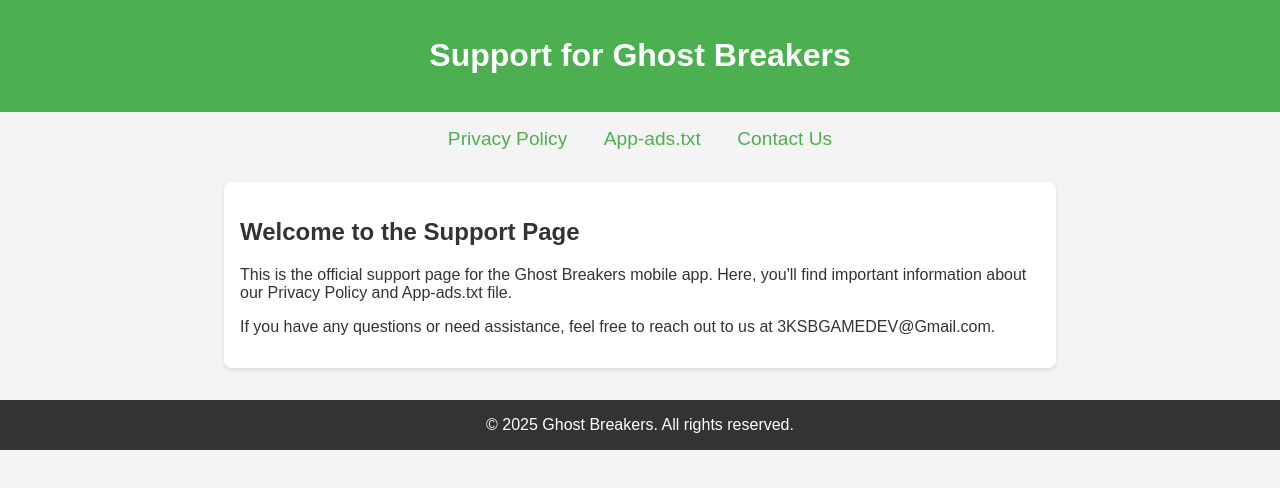
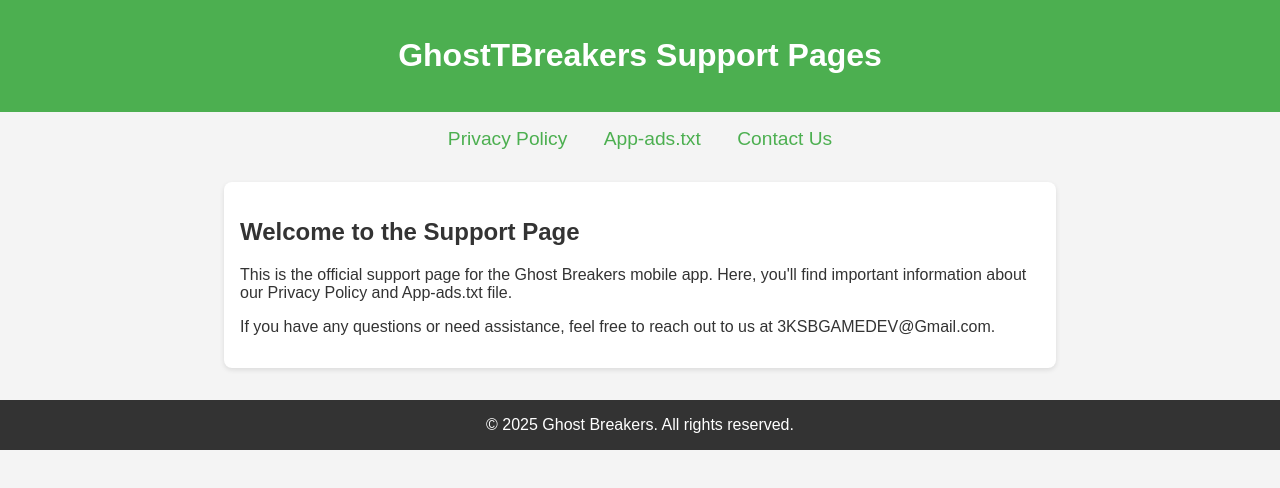
Before and after one commit to 3ksbGamedev/GhostTBreakers-Support-Pages, a plain HTML site: page index.html in a window 1280 px wide. Drawn offline with Linux system fonts and the light colour scheme.

Commit message:
index.html

```diff
--- a/index.html
+++ b/index.html
@@ -50,7 +50,7 @@
 </head>
 <body>
   <header>
-    <h1>Support for Ghost Breakers</h1>
+    <h1>GhostTBreakers Support Pages</h1>
   </header>
   <nav>
     <a href="privacy-policy.html">Privacy Policy</a>
```
